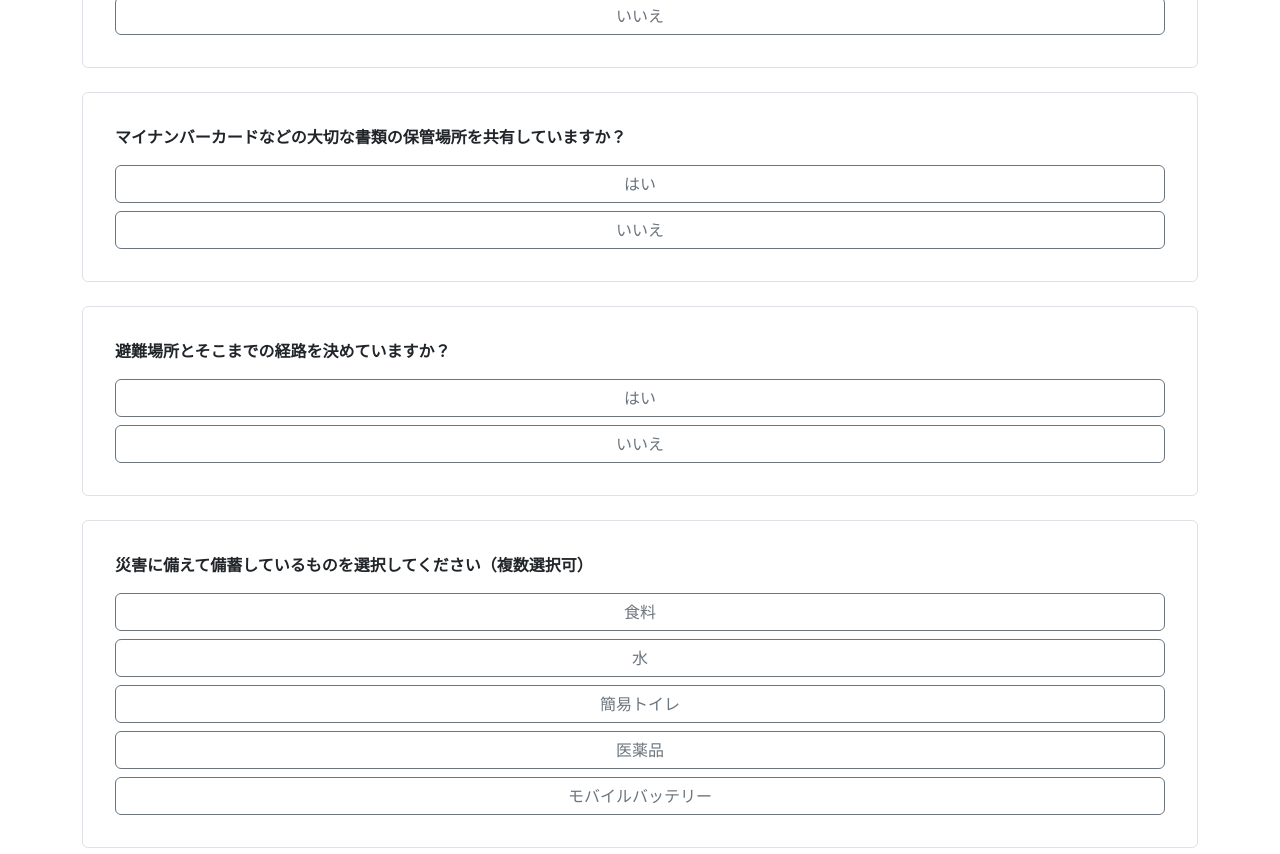
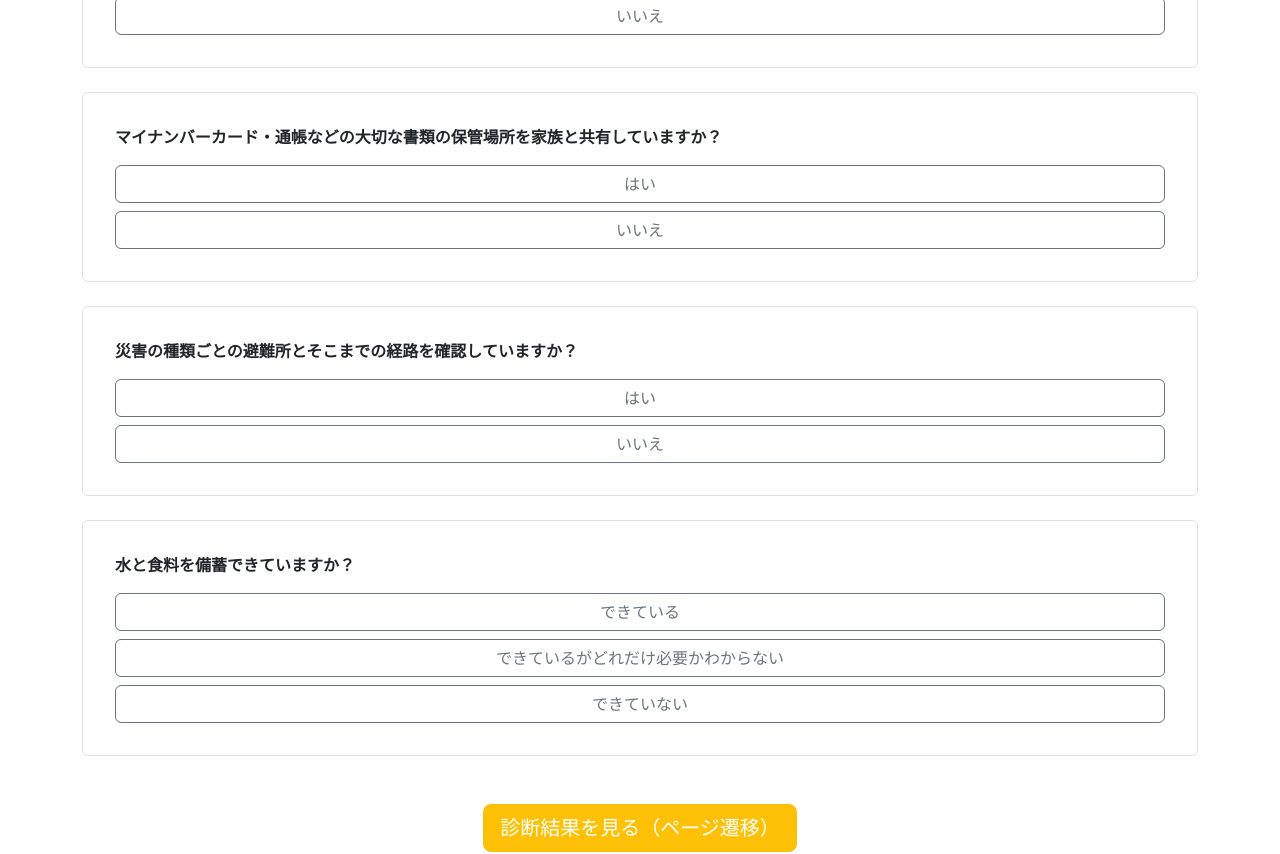
Before and after one commit to funswift/2025swift-C-disaster-prevention, a Next.js app: page /posts/question in a window 1280 px wide. Shown: the part 600-1454 px from the top of the page. Built offline with nearby package versions, Linux system fonts and the light colour scheme.

Commit message:
質問を最終決定したものに変更

```diff
--- a/data/questions.ts
+++ b/data/questions.ts
@@ -37,7 +37,7 @@ export const questions: Question[] = [
     id: "q3",
     type: "radio",
     name: "document-storage",
-    text: "マイナンバーカードなどの大切な書類の保管場所を共有していますか？",
+    text: "マイナンバーカード・通帳などの大切な書類の保管場所を家族と共有していますか？",
     options: [
       { label: "はい", value: "yes" },
       { label: "いいえ", value: "no" },
@@ -47,7 +47,7 @@ export const questions: Question[] = [
     id: "q4",
     type: "radio",
     name: "evacuation-route",
-    text: "避難場所とそこまでの経路を決めていますか？",
+    text: "災害の種類ごとの避難所とそこまでの経路を確認していますか？",
     options: [
       { label: "はい", value: "yes" },
       { label: "いいえ", value: "no" },
@@ -55,17 +55,29 @@ export const questions: Question[] = [
   },
   {
     id: "q5",
-    type: "checkbox",
-    name: "stockpile-items",
-    text: "災害に備えて備蓄しているものを選択してください（複数選択可）",
+    type: "radio",
+    name: "stock-items",
+    text: "水と食料を備蓄できていますか？",
     options: [
-      { label: "食料", value: "food" },
-      { label: "水", value: "water" },
-      { label: "簡易トイレ", value: "toilet" },
-      { label: "医薬品", value: "medicine" },
-      { label: "モバイルバッテリー", value: "battery" },
+      { label: "できている", value: "yes" },
+      { label: "できているがどれだけ必要かわからない", value: "no" },
+      { label: "できていない", value: "no"}
     ],
   },
+
+  // {
+  //   id: "q5",
+  //   type: "checkbox",
+  //   name: "stockpile-items",
+  //   text: "災害に備えて備蓄しているものを選択してください（複数選択可）",
+  //   options: [
+  //     { label: "食料", value: "food" },
+  //     { label: "水", value: "water" },
+  //     { label: "簡易トイレ", value: "toilet" },
+  //     { label: "医薬品", value: "medicine" },
+  //     { label: "モバイルバッテリー", value: "battery" },
+  //   ],
+  // },
 ];
 
 // export interface Question {
```
